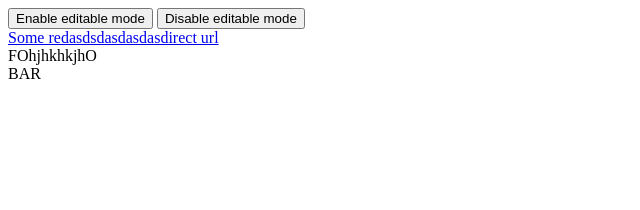
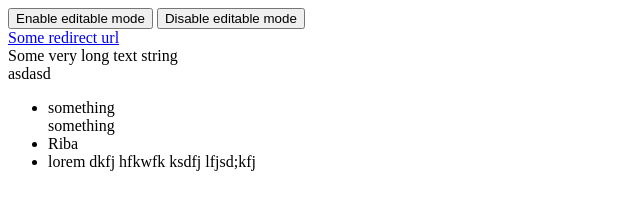
Before and after one commit to dosandk/translation-script, a website: page index.html in a window 1280 px wide. Shown: the whole page, without its empty margins (0-640 px from the left). Drawn offline with Linux system fonts and the light colour scheme.

Commit message:
added google translation;

```diff
--- a/i18n-server/package.json
+++ b/i18n-server/package.json
@@ -9,8 +9,10 @@
   "author": "Volodymyr Shevchuk",
   "license": "ISC",
   "dependencies": {
+    "@google-cloud/translate": "^4.1.3",
     "body-parser": "^1.19.0",
     "cors": "^2.8.5",
+    "dotenv": "^8.1.0",
     "express": "^4.17.1",
     "i18next": "^17.0.16",
     "i18next-express-middleware": "^1.8.2",
--- a/i18n-server/src/index.js
+++ b/i18n-server/src/index.js
@@ -34,6 +34,8 @@ app.use(handle(i18next));
 
 app.post('/locales/add/:lng/:ns', missingKeyHandler(i18next));
 
+
+
 app.listen(PORT, error => {
   if (error) {
     console.error(`Error: ${error}`);
--- a/index.html
+++ b/index.html
@@ -25,7 +25,6 @@
       const data = await response.json();
 
       console.error('data', data);
-
       const template = data => {
           console.error('data', data);
           return `
@@ -44,6 +43,14 @@
               <div data-key="bar">
                 ${data['bar']}
               </div>
+            </div>
+
+            <div>
+              <ul>
+                <li>something <br> something</li>
+                <li>Riba</li>
+                <li>lorem dkfj hfkwfk ksdfj lfjsd;kfj </li>
+              </ul>
             </div>
           </div>`;
       };
@@ -72,6 +79,13 @@
                 }
 
                 event.target.setAttribute('contenteditable', true);
+
+                const selection = window.getSelection();
+
+                selection.modify('extend', 'forward', 'documentboundary');
+                selection.modify('extend', 'backward', 'documentboundary');
+
+                console.error('selection', selection.toString());
 
                 const blurCallback = function blurCallbackInner (blueEvent) {
                     const nextValue = blueEvent.target.innerText.trim();
@@ -112,7 +126,7 @@
 
         $btnEnable.addEventListener('click', () => {
             console.error('enable');
-            document.addEventListener('click', makeContentEditable);
+            document.addEventListener('dblclick', makeContentEditable);
             $btnEnable.removeAttribute('contenteditable');
             $btnEnable.setAttribute('disabled', 'disabled');
         });
@@ -120,7 +134,7 @@
         $btnDisable.addEventListener('click', () => {
             console.error('disable');
             $btnEnable.removeAttribute('disabled');
-            document.removeEventListener('click', makeContentEditable);
+            document.removeEventListener('dblclick', makeContentEditable);
         });
 
         function getSelectionText() {
--- a/locales/en/index.json
+++ b/locales/en/index.json
@@ -1,5 +1,6 @@
 {
-  "Some redirect url": "Some redasdsdasdasdasdirect url",
-  "foo": "FOhjhkhkjhO",
-  "bar": "BAR"
+  "Some redirect url": "Some redirect url",
+  "foo": "Some very long text string",
+  "bar": "asdasd",
+  "undefined": "asdasd"
 }
```
Also changed, not shown: 2 other files.
